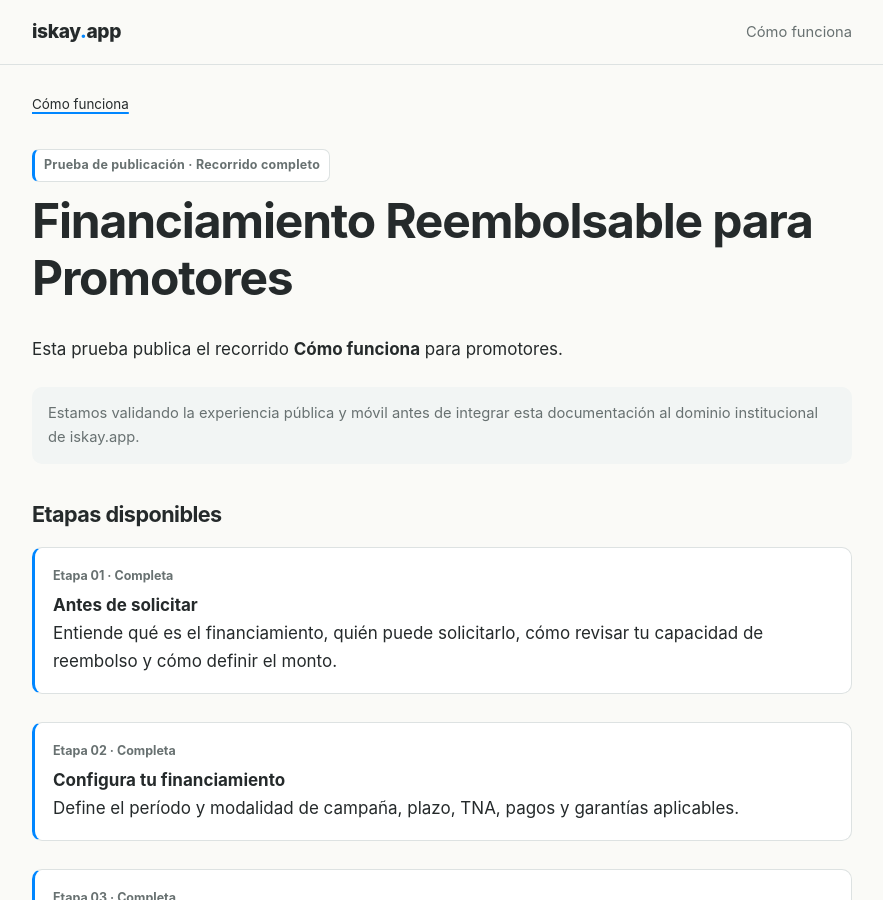
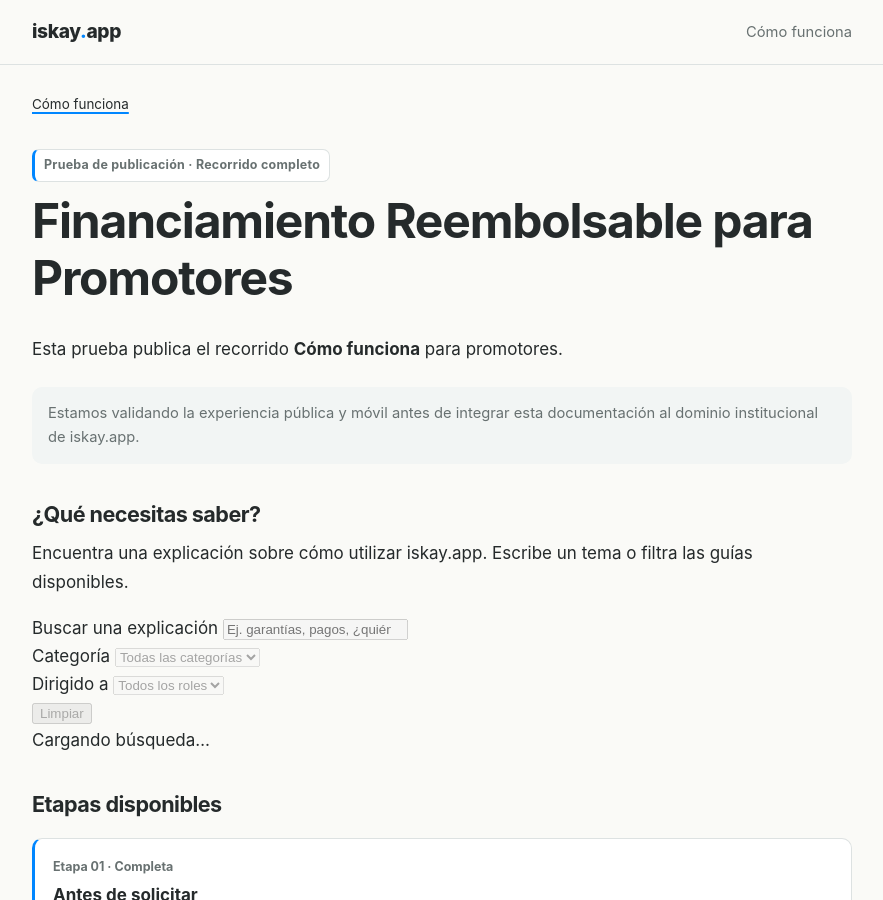
Before and after one commit to iskayApp/como-funciona, a Jekyll site: the page built from index.md, in a window 1280 px wide and 900 px high. Shown: the whole window, without its empty margins (198-1081 px from the left). Built offline with Jekyll 4.4.1, drawn with Linux system fonts in a browser that asks for light colours.

Commit message:
feat: integrar buscador de temas en portada pública antes del recorrido

```diff
--- a/index.md
+++ b/index.md
@@ -13,6 +13,33 @@
 <div class="test-note">
 Estamos validando la experiencia pública y móvil antes de integrar esta documentación al dominio institucional de iskay.app.
 </div>
+
+<section id="buscar" class="public-search" data-catalog-url="{{ '/mantenimiento/share_catalog.json' | relative_url }}" data-site-root="{{ '/' | absolute_url }}" aria-labelledby="public-search-title">
+  <h2 id="public-search-title">¿Qué necesitas saber?</h2>
+  <p class="public-search-description">Encuentra una explicación sobre cómo utilizar iskay.app. Escribe un tema o filtra las guías disponibles.</p>
+
+  <div class="public-search-controls" role="search" aria-label="Buscar explicaciones de Cómo funciona">
+    <div class="public-search-field public-search-wide">
+      <label for="public-search-query">Buscar una explicación</label>
+      <input id="public-search-query" type="search" placeholder="Ej. garantías, pagos, ¿quién puede solicitar?" autocomplete="off" disabled>
+    </div>
+    <div class="public-search-field">
+      <label for="public-search-category">Categoría</label>
+      <select id="public-search-category" disabled><option value="">Todas las categorías</option></select>
+    </div>
+    <div class="public-search-field">
+      <label for="public-search-role">Dirigido a</label>
+      <select id="public-search-role" disabled><option value="">Todos los roles</option></select>
+    </div>
+    <button id="public-search-clear" class="public-search-clear" type="button" disabled>Limpiar</button>
+  </div>
+  <p id="public-search-count" class="public-search-count" role="status" aria-live="polite">Cargando búsqueda…</p>
+  <div id="public-search-results" class="public-search-results"></div>
+  <button id="public-search-more" class="public-search-more" type="button" hidden>Mostrar más resultados</button>
+  <noscript><p>Para consultar las explicaciones sin JavaScript, utiliza el recorrido por etapas que aparece a continuación.</p></noscript>
+</section>
+
+<script src="{{ '/assets/js/public-search.js' | relative_url }}" defer></script>
 
 ## Etapas disponibles
 
```
